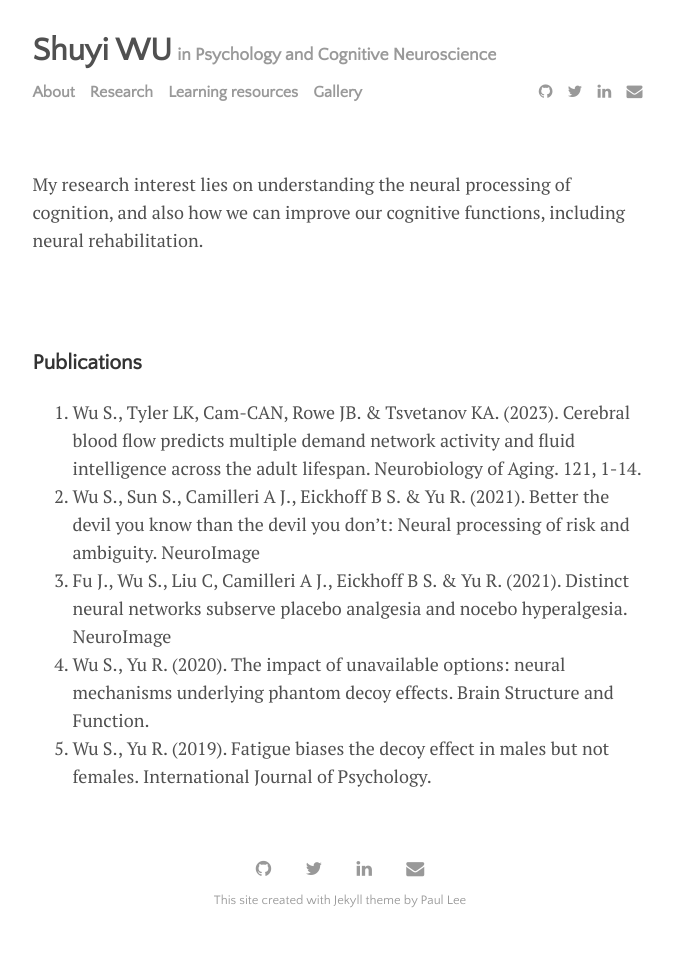
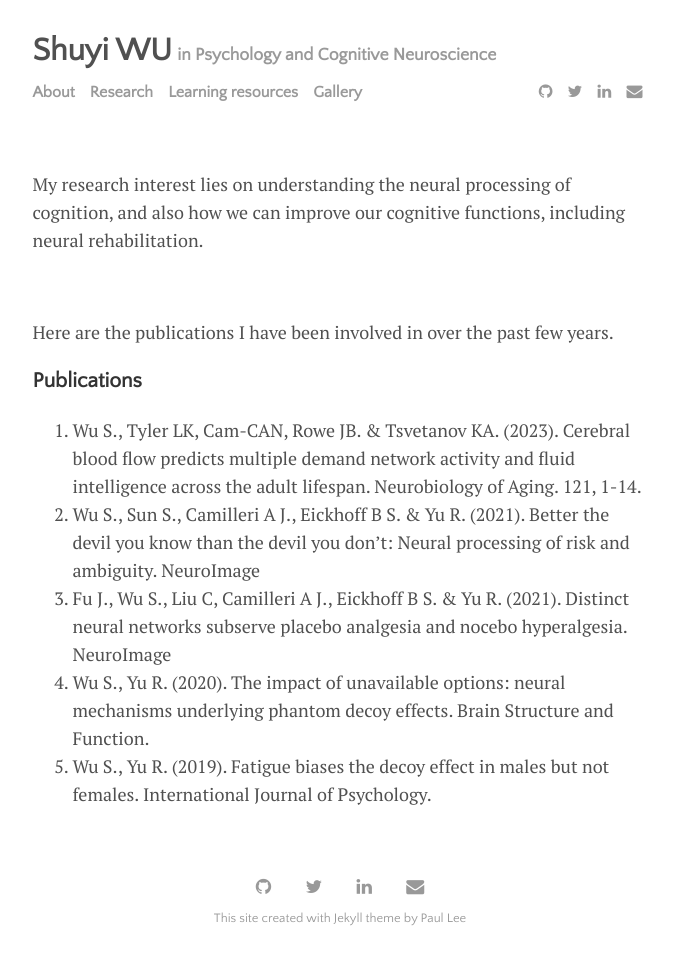
Before and after one commit to wu-shuyi/wu-shuyi.github.io, a Jekyll site: the page built from menu/research.md, in a window 1280 px wide. Shown: the whole page, without its empty margins (300-974 px from the left). Built offline with Jekyll 4.4.1, drawn with Linux system fonts in a browser that asks for light colours.

Commit message:
Update research.md

```diff
--- a/menu/research.md
+++ b/menu/research.md
@@ -8,9 +8,9 @@ permalink: /research
 
 My research interest lies on understanding the neural processing of cognition, and also how we can improve our cognitive functions, including neural rehabilitation.
 
+<br>
 
-<br>
-<br>
+Here are the publications I have been involved in over the past few years.
 
 ### Publications
 
```
